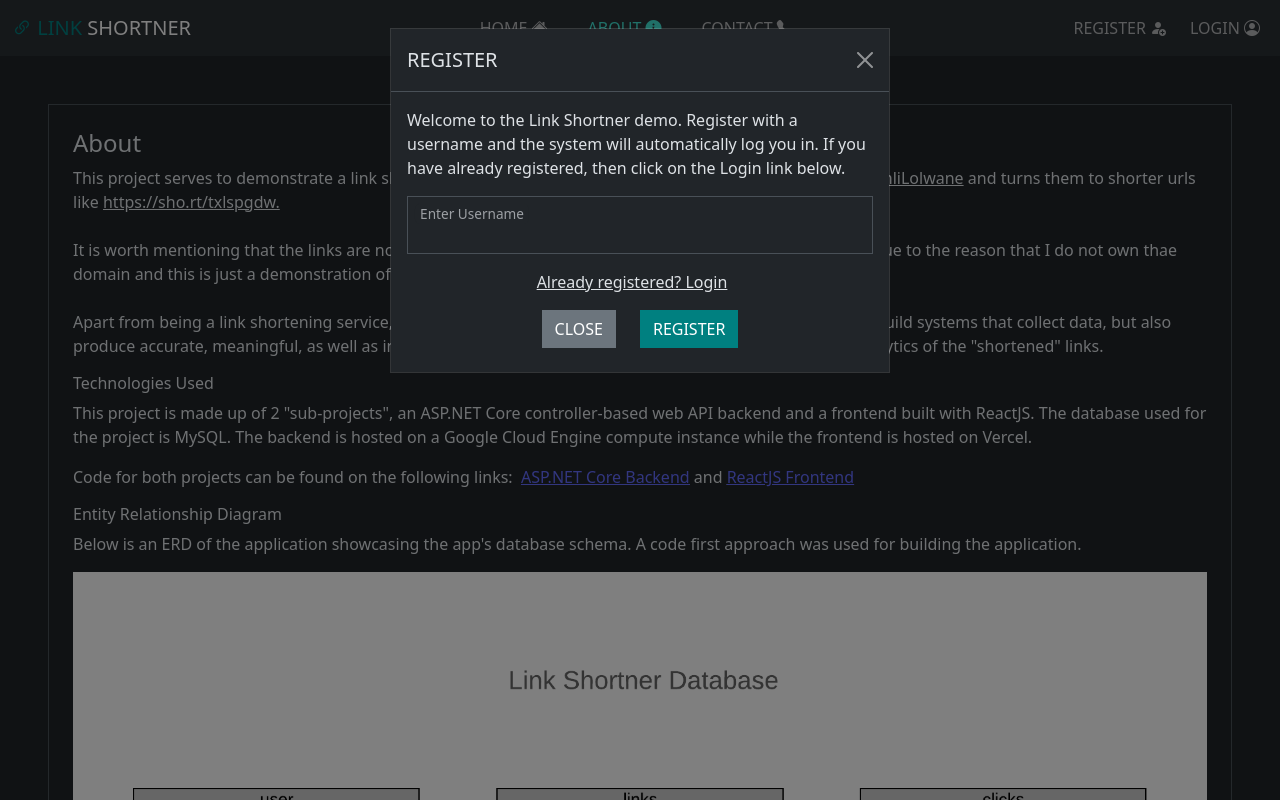
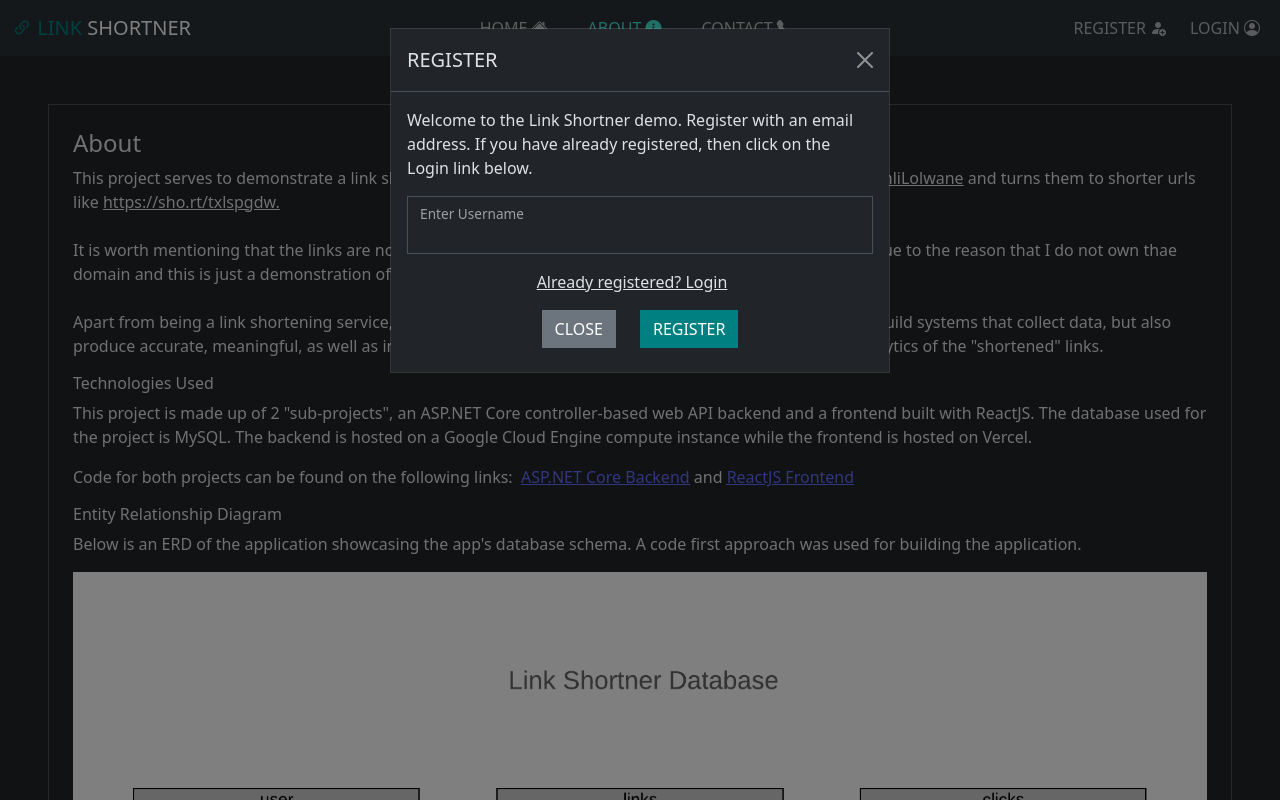
Before and after one commit to MlamliLolwane/Link-Shortner, a React (Vite) app: page /about in a window 1280 px wide. Both pictures are taken after a click on the button "REGISTER". Shown: the top 800 px of the page. Built offline with nearby package versions, Linux system fonts and the light colour scheme.

Commit message:
Update RegisterModal.jsx

```diff
--- a/src/components/RegisterModal.jsx
+++ b/src/components/RegisterModal.jsx
@@ -30,7 +30,7 @@ function RegisterModal() {
                             <button type="button" className="btn-close" data-bs-dismiss="modal" aria-label="Close"></button>
                         </div>
                         <div className="modal-body fw-lighter">
-                            <p>Welcome to the Link Shortner demo. Register with a username and the system will automatically log you in.
+                            <p>Welcome to the Link Shortner demo. Register with an email address.
                                 If you have already registered, then click on the Login link below.</p>
 
                             <form onSubmit={handleSubmit}>
```
